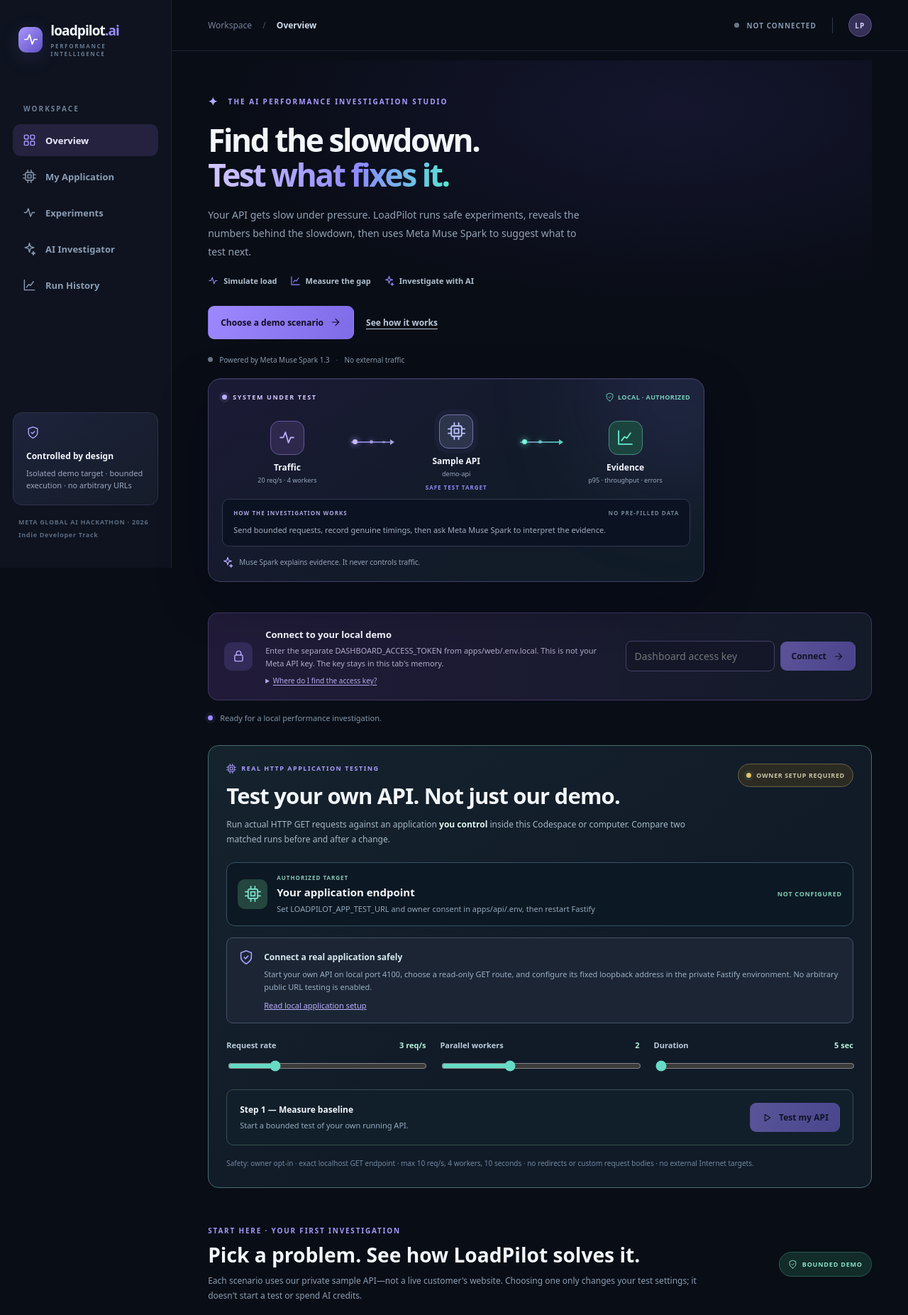
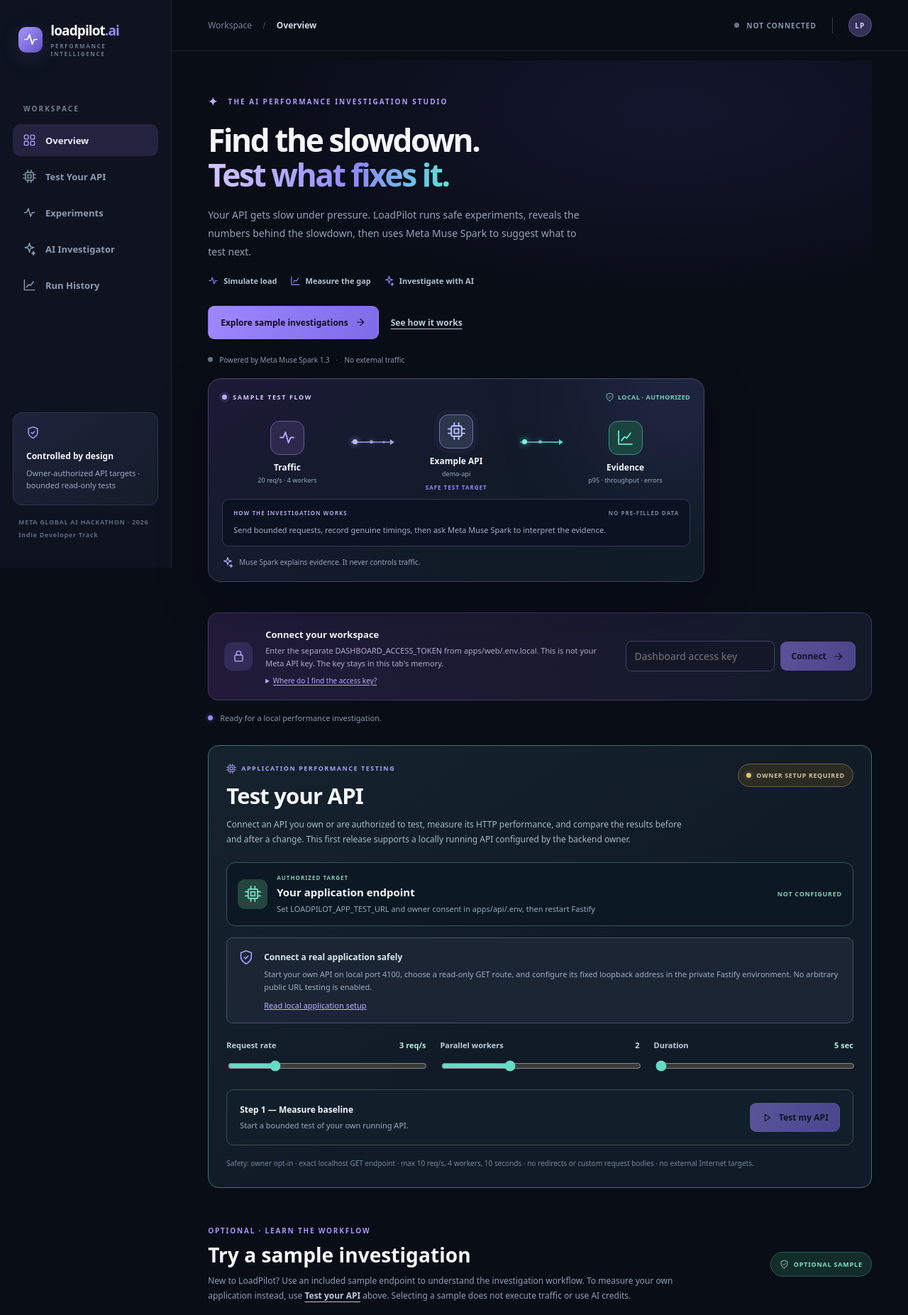
Before and after one commit to nHallecn/loadpilot-ai, a Next.js app in the folder apps/web/: page / in a window 1280 px wide. Shown: the top 1853 px of the page at 71% size. Built offline with nearby package versions, Linux system fonts and the light colour scheme.

Commit message:
fix(copy): lead with customer API testing, relegate synthetic flows to optional samples

```diff
--- a/apps/web/app/page.tsx
+++ b/apps/web/app/page.tsx
@@ -107,9 +107,9 @@ function SystemJourney({
   const observed = Boolean(before && after && before.status === 'completed' && after.status === 'completed');
   return (
     <div className={'journey-visual ' + (running ? 'journey-running' : '')}
-      aria-label="Illustration of requests sent to the private demo API, then measured and investigated">
+      aria-label="Illustration of the included sample testing workflow; customer application testing is configured separately">
       <div className="journey-top">
-        <span className="journey-kicker"><span className="journey-indicator"/> SYSTEM UNDER TEST</span>
+        <span className="journey-kicker"><span className="journey-indicator"/> SAMPLE TEST FLOW</span>
         <span className="journey-safe"><SymbolIcon kind="shield"/> LOCAL · AUTHORIZED</span>
       </div>
       <div className="journey-canvas">
@@ -125,7 +125,7 @@ function SystemJourney({
         </div>
         <div className="journey-node journey-node-target">
           <div className="journey-symbol journey-server"><SymbolIcon kind="cpu"/></div>
-          <strong>Sample API</strong>
+          <strong>Example API</strong>
           <small>demo-api</small>
           <span className="journey-target-caption">SAFE TEST TARGET</span>
         </div>
@@ -244,9 +244,9 @@ function LocalApplicationPanel({ connected, accessKey, aiConfigured }: {
     <section className="panel app-test-panel" id="my-application" aria-label="Test your own local application">
       <div className="app-product-head">
         <div>
-          <p className="overline"><SymbolIcon kind="cpu"/> REAL HTTP APPLICATION TESTING</p>
-          <h2>Test your own API. Not just our demo.</h2>
-          <p>Run actual HTTP GET requests against an application <strong>you control</strong> inside this Codespace or computer. Compare two matched runs before and after a change.</p>
+          <p className="overline"><SymbolIcon kind="cpu"/> APPLICATION PERFORMANCE TESTING</p>
+          <h2>Test your API</h2>
+          <p>Connect an API you own or are authorized to test, measure its HTTP performance, and compare the results before and after a change. This first release supports a locally running API configured by the backend owner.</p>
         </div>
         <span className={'app-ready-badge ' + (ready ? 'app-ready-online' : '')}>
           <span className="tiny-success"/>{ready ? 'LOCAL APP READY' : 'OWNER SETUP REQUIRED'}
@@ -692,13 +692,13 @@ export default function HomePage() {
         <div className="side-label">WORKSPACE</div>
         <nav className="side-nav" aria-label="Dashboard navigation">
           <a className="nav-active" href="#overview"><SymbolIcon kind="grid"/> Overview</a>
-          <a href="#my-application"><SymbolIcon kind="cpu"/> My Application</a>
+          <a href="#my-application"><SymbolIcon kind="cpu"/> Test Your API</a>
           <a href="#experiments"><SymbolIcon kind="pulse"/> Experiments</a>
           <a href="#analysis"><SymbolIcon kind="spark"/> AI Investigator</a>
           <a href="#history"><SymbolIcon kind="chart"/> Run History</a>
         </nav>
         <div className="sidebar-bottom">
-          <div className="sidebar-info"><span className="sidebar-info-icon"><SymbolIcon kind="shield"/></span><strong>Controlled by design</strong><p>Isolated demo target · bounded execution · no arbitrary URLs</p></div>
+          <div className="sidebar-info"><span className="sidebar-info-icon"><SymbolIcon kind="shield"/></span><strong>Controlled by design</strong><p>Owner-authorized API targets · bounded read-only tests</p></div>
           <p className="sidebar-credit">META GLOBAL AI HACKATHON · 2026<br/>Indie Developer Track</p>
         </div>
       </aside>
@@ -722,7 +722,7 @@ export default function HomePage() {
               </div>
               <div className="hero-actions">
                 <a className="button primary hero-primary-action" href="#quickstart">
-                  Choose a demo scenario <SymbolIcon kind="arrow"/>
+                  Explore sample investigations <SymbolIcon kind="arrow"/>
                 </a>
                 <a className="hero-how-link" href="#how-it-works">See how it works</a>
               </div>
@@ -734,12 +734,12 @@ export default function HomePage() {
           {!connected && (
             <section className="connect-panel" id="connect-workspace" aria-label="Connect to private LoadPilot API">
               <div className="connect-icon"><SymbolIcon kind="lock"/></div>
-              <div className="connect-copy"><strong>Connect to your local demo</strong><p>Enter the separate DASHBOARD_ACCESS_TOKEN from apps/web/.env.local. This is not your Meta API key. The key stays in this tab&apos;s memory.</p><details className="connect-help"><summary>Where do I find the access key?</summary><p>In Codespaces, open apps/web/.env.local privately and use the value of DASHBOARD_ACCESS_TOKEN. Also start Fastify on port 4000. Never share or commit either token.</p></details></div>
+              <div className="connect-copy"><strong>Connect your workspace</strong><p>Enter the separate DASHBOARD_ACCESS_TOKEN from apps/web/.env.local. This is not your Meta API key. The key stays in this tab&apos;s memory.</p><details className="connect-help"><summary>Where do I find the access key?</summary><p>In Codespaces, open apps/web/.env.local privately and use the value of DASHBOARD_ACCESS_TOKEN. Also start Fastify on port 4000. Never share or commit either token.</p></details></div>
               <div className="connect-actions"><input type="password" aria-label="Dashboard access key" autoComplete="off" value={accessKey} onChange={(event) => setAccessKey(event.target.value)} placeholder="Dashboard access key" onKeyDown={(event) => { if (event.key === 'Enter' && !busy) void connect(); }}/><button type="button" className="button primary" onClick={() => void connect()} disabled={Boolean(busy) || !accessKey}>Connect <SymbolIcon kind="arrow"/></button></div>
             </section>
           )}
           {connected && (
-            <div className="connected-banner"><span><span className="tiny-success"/> Private API verified · <strong>demo-api</strong> allowlisted · {aiConfigured ? 'Meta AI ready' : 'Meta AI not configured'}</span><button className="text-button" onClick={() => { setConnected(false); setAiConfigured(false); setAccessKey(''); clearResults(); setHistory([]); }} type="button" disabled={Boolean(busy)}>Lock workspace</button></div>
+            <div className="connected-banner"><span><span className="tiny-success"/> Private backend verified · Authorized testing only · {aiConfigured ? 'Meta AI ready' : 'Meta AI not configured'}</span><button className="text-button" onClick={() => { setConnected(false); setAiConfigured(false); setAccessKey(''); clearResults(); setHistory([]); }} type="button" disabled={Boolean(busy)}>Lock workspace</button></div>
           )}
 
           {error && <div className="alert" role="alert"><strong>Action needs attention</strong><span>{error}</span><button type="button" onClick={() => setError('')} aria-label="Dismiss error">×</button></div>}
@@ -751,11 +751,11 @@ export default function HomePage() {
           <section className="scenario-start" id="quickstart">
             <div className="scenario-heading">
               <div>
-                <p className="section-kicker">START HERE · YOUR FIRST INVESTIGATION</p>
-                <h2>Pick a problem. See how LoadPilot solves it.</h2>
-                <p>Each scenario uses our private sample API—not a live customer's website. Choosing one only changes your test settings; it doesn't start a test or spend AI credits.</p>
+                <p className="section-kicker">OPTIONAL · LEARN THE WORKFLOW</p>
+                <h2>Try a sample investigation</h2>
+                <p>New to LoadPilot? Use an included sample endpoint to understand the investigation workflow. To measure your own application instead, use <a href="#my-application" className="hero-how-link">Test your API</a> above. Selecting a sample does not execute traffic or use AI credits.</p>
               </div>
-              <span className="scenario-mode"><SymbolIcon kind="shield"/> BOUNDED DEMO</span>
+              <span className="scenario-mode"><SymbolIcon kind="shield"/> OPTIONAL SAMPLE</span>
             </div>
             <div className="scenario-cards">
               <button type="button" className={'scenario-card ' + (plan.concurrency === 4 && plan.requestsPerSecond === 20 ? 'scenario-selected' : '')}
@@ -782,7 +782,7 @@ export default function HomePage() {
             <div className="scenario-next" role="status">
               <div className="scenario-next-symbol"><SymbolIcon kind={connected ? 'check' : 'lock'}/></div>
               <div>
-                <strong>{connected ? 'Ready to run your experiment' : 'Connect the demo backend to begin'}</strong>
+                <strong>{connected ? 'Ready to run your experiment' : 'Connect your workspace to begin'}</strong>
                 <p>{connected
                   ? 'Your chosen settings are ready. Start the bounded test, then inspect the real measurements.'
                   : 'The scenario can be selected now. To run it, enter the dashboard access key in the connection panel above.'}</p>
@@ -795,7 +795,7 @@ export default function HomePage() {
           <section className="how-it-works" id="how-it-works" aria-label="How LoadPilot works">
             <div className="how-heading"><p className="section-kicker">THE METHOD</p><h2>From suspicion to evidence in four steps.</h2></div>
             <div className="how-grid">
-              <div><span className="how-index">01 / ASK</span><div className="how-icon"><SymbolIcon kind="cpu"/></div><strong>Pick a slowdown</strong><p>Choose the demo scenario and safe test settings.</p></div>
+              <div><span className="how-index">01 / ASK</span><div className="how-icon"><SymbolIcon kind="cpu"/></div><strong>Select an API</strong><p>Configure your authorized local API or select a sample scenario.</p></div>
               <div><span className="how-index">02 / MEASURE</span><div className="how-icon"><SymbolIcon kind="pulse"/></div><strong>Put it under load</strong><p>Run real bounded requests and collect latency.</p></div>
               <div><span className="how-index">03 / COMPARE</span><div className="how-icon"><SymbolIcon kind="chart"/></div><strong>Spot the bottleneck</strong><p>Compare variants, error rates and p95 response time.</p></div>
               <div><span className="how-index">04 / INVESTIGATE</span><div className="how-icon"><SymbolIcon kind="spark"/></div><strong>Ask Muse what's next</strong><p>Get an evidence-citing hypothesis and approve a retest.</p></div>
@@ -842,7 +842,7 @@ export default function HomePage() {
                   <p className="muted-note">Both variants also differ in simulated processing time. This comparison alone does not establish causality.</p>
                 </>
               ) : (
-                <div className="empty-results"><div className="empty-icon"><SymbolIcon kind="pulse"/></div><h4>Your evidence will appear here</h4><p>Choose a sample scenario, connect your backend, and run the first two experiments. We never substitute example numbers for real results.</p><div className="empty-pills"><span>p50 · p95 · p99</span><span>REQUEST RATE</span><span>ERRORS</span></div></div>
+                <div className="empty-results"><div className="empty-icon"><SymbolIcon kind="pulse"/></div><h4>Your evidence will appear here</h4><p>Connect your workspace and run a sample investigation to populate this comparison. The separate Test your API panel measures your own authorized endpoint.</p><div className="empty-pills"><span>p50 · p95 · p99</span><span>REQUEST RATE</span><span>ERRORS</span></div></div>
               )}
             </section>
           </div>
```
